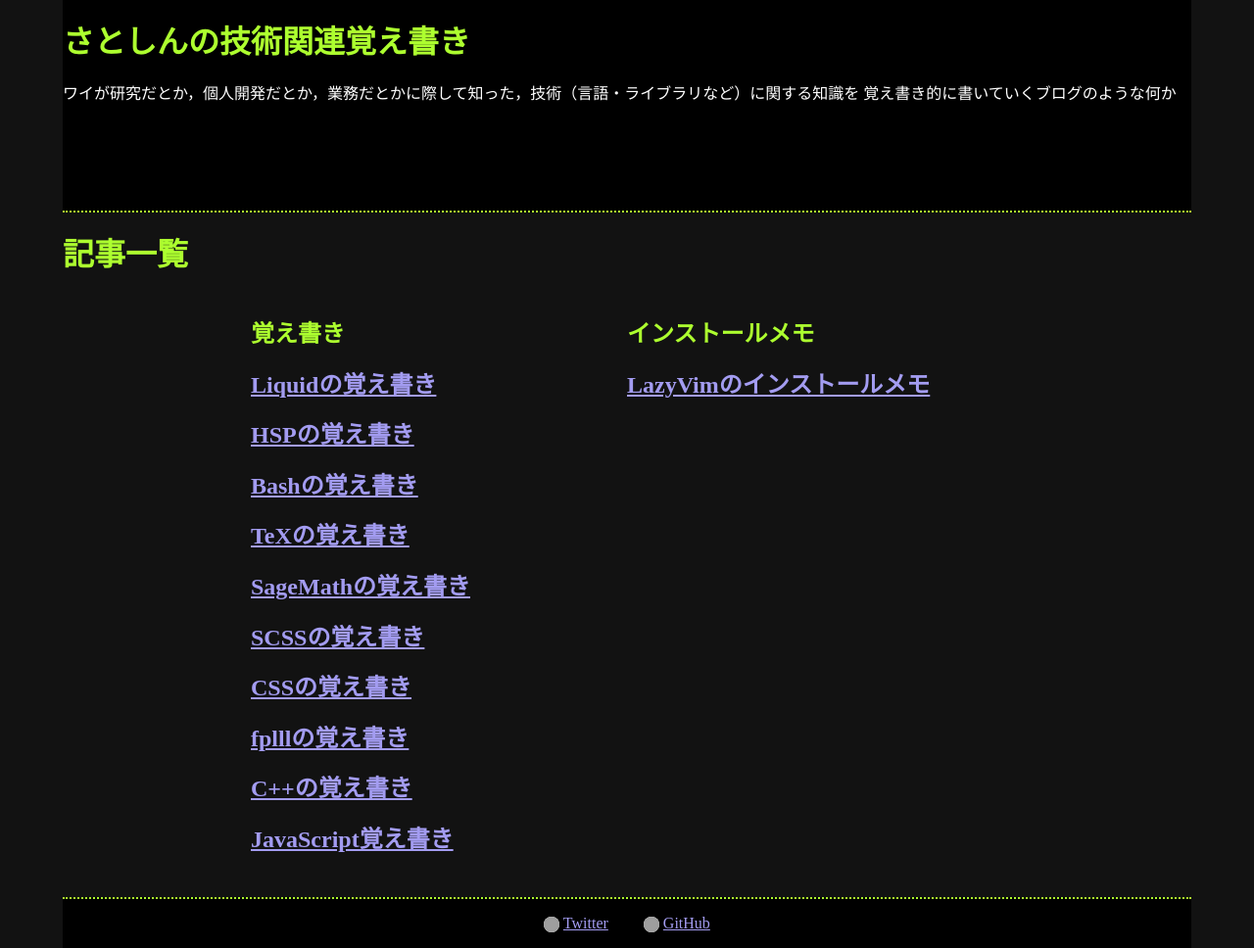
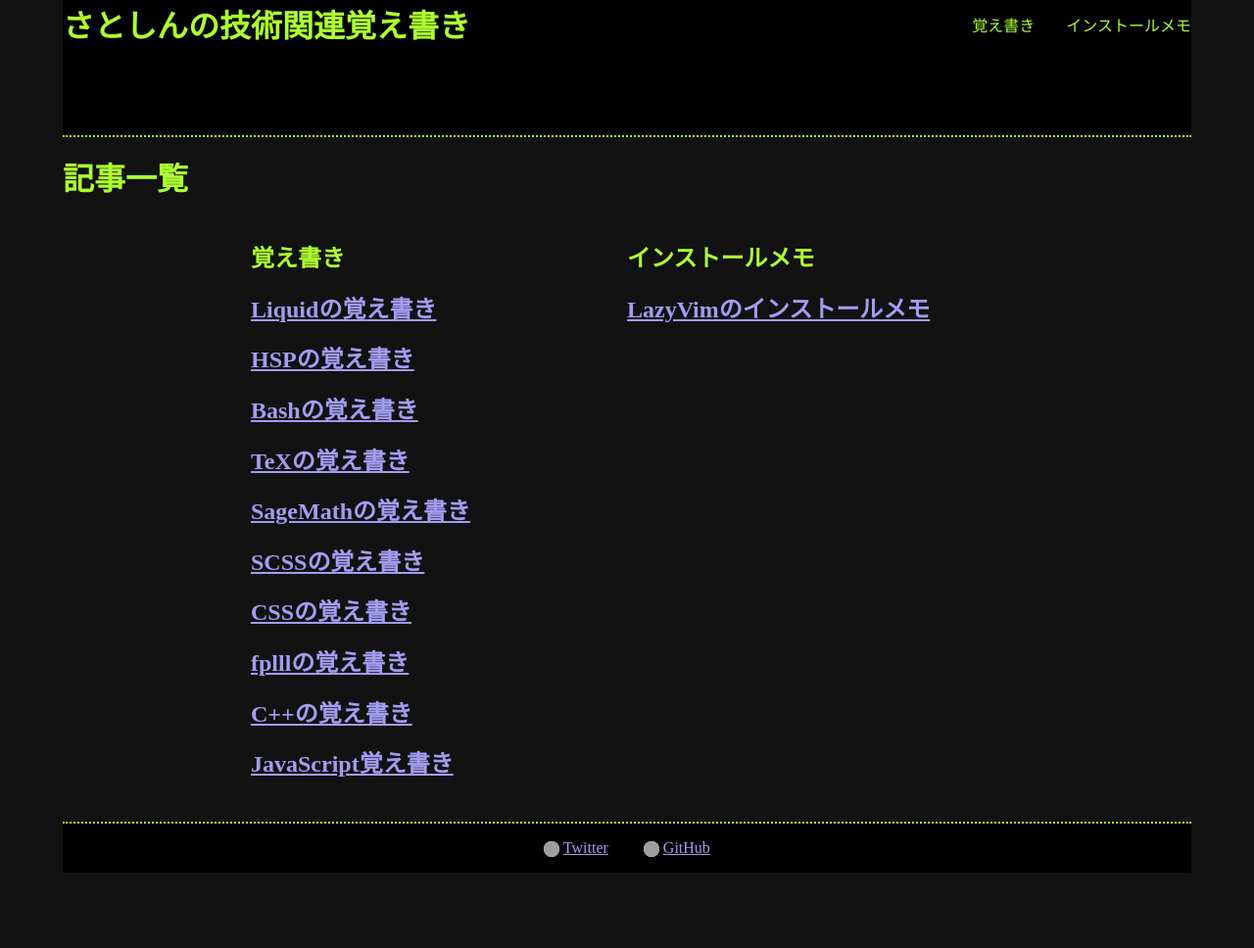
Before and after one commit to satoshin-des/SatoshinTechBlog, a Jekyll site: the page built from index.html, in a window 1280 px wide and 968 px high. Shown: the whole window at 98% size. Built offline with Jekyll 4.4.1, drawn with Linux system fonts in a browser that asks for light colours; grey boxes are pictures that could not be loaded.

Commit message:
Start to ready to implement header bar to select page

```diff
--- a/_includes/header.html
+++ b/_includes/header.html
@@ -1,4 +1,14 @@
 <header class="header">
-    <h1><a href="/SatoshinTechBlog/">{{ site.title }}</a></h1>
-    <p>{{ site.description }}</p>
+    <div class="fixed">
+        <div style="display: flex;">
+            <h1><a href="/SatoshinTechBlog/">{{ site.title }}</a></h1>
+        </div>
+        <div class="fixed-list">
+            <ul>
+                <li>覚え書き</li>
+                <li>インストールメモ</li>
+            </ul>
+        </div>
+    </div>
+    <p class="movable">{{ site.description }}</p>
 </header>
--- a/css/style.css
+++ b/css/style.css
@@ -382,12 +382,42 @@
   padding-bottom: 100px;
 }
 .header h1 {
+  display: flex;
   font-weight: bold;
   font-size: 2em;
 }
 .header h1 a {
   color: inherit;
   text-decoration: none;
+}
+.header ul {
+  left: 3em;
+  text-align: left;
+  display: flex;
+  list-style: none;
+  gap: 2em;
+}
+.header ul li {
+  color: greenyellow;
+}
+.header .fixed {
+  display: flex;
+  flex-direction: row;
+  justify-content: space-between;
+  background-color: black;
+  align-items: center;
+  position: fixed;
+  top: -26px;
+  z-index: 9;
+  width: 90vw;
+}
+.header .fixed-list {
+  background-color: black;
+  display: flex;
+}
+.header .movable {
+  position: relative;
+  top: 2em;
 }
 
 .footer {
```
Also changed, not shown: scss/layout/_header.scss (+35 -0 lines), 1 other file.
